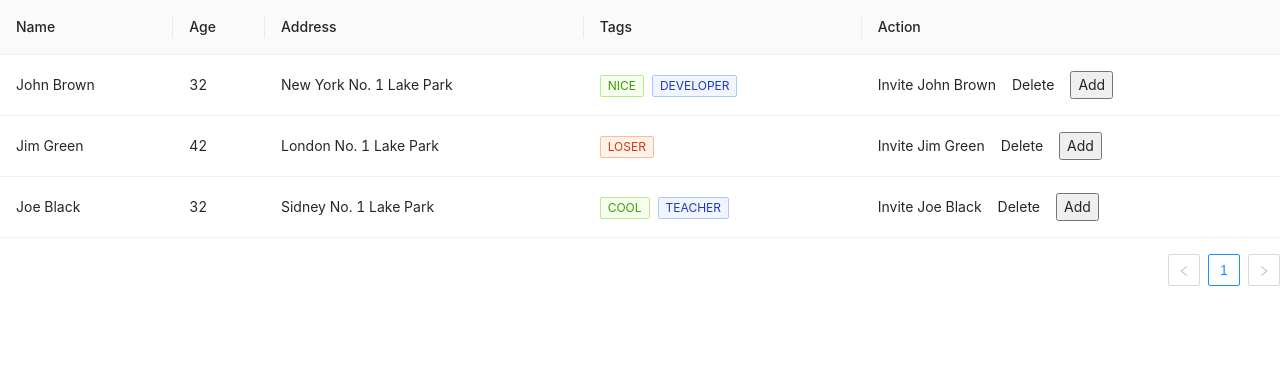
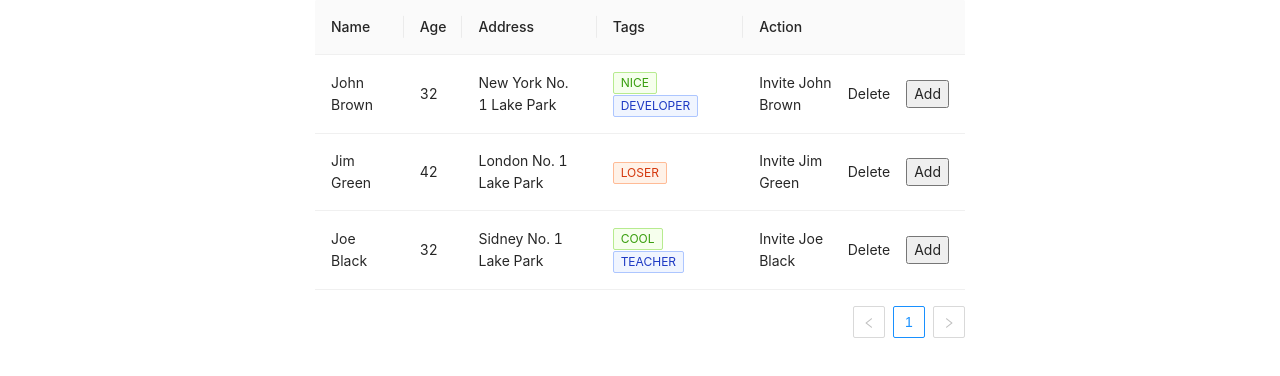
Before and after one commit to kvoncode/users-list, a Next.js app: page / in a window 1280 px wide. Shown: the top 376 px of the page. Built offline with nearby package versions, Linux system fonts and the light colour scheme.

Commit message:
add: styles

```diff
--- a/pages/index.js
+++ b/pages/index.js
@@ -102,7 +102,7 @@ export default function Home() {
   const [users, setUsers] = useState(data);
 
   return (
-    <div>
+    <div className="outerDiv">
       <Table columns={columns} dataSource={users} />
     </div>
   )
--- a/styles/globals.css
+++ b/styles/globals.css
@@ -14,3 +14,9 @@ a {
 * {
   box-sizing: border-box;
 }
+
+.outerDiv {
+  margin: auto;
+  width: 650px;
+
+}
```
